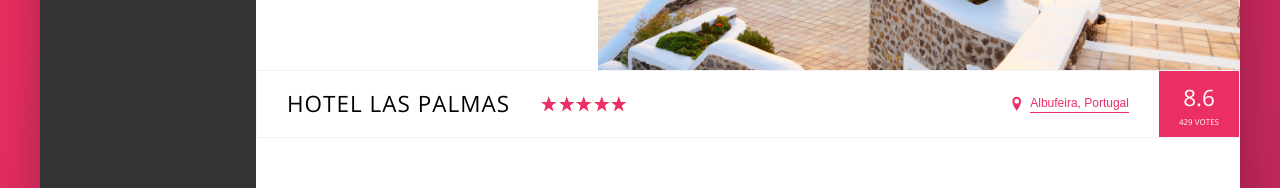
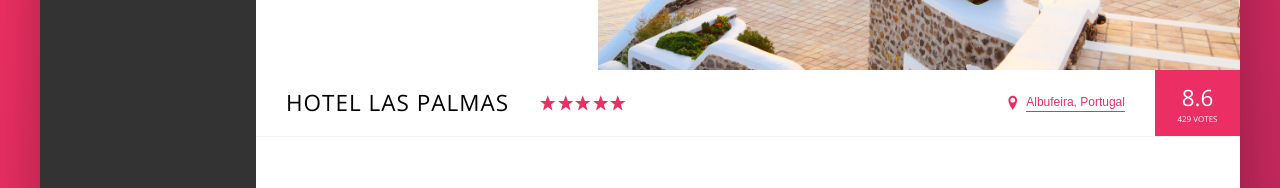
Before and after one commit to safintofiqali/trillo, a website: page index.html in a window 1280 px wide. Shown: the part 465-653 px from the top of the page. Drawn offline with nearby package versions, Linux system fonts and the light colour scheme.

```diff
--- a/sass/_components.scss
+++ b/sass/_components.scss
@@ -203,7 +203,7 @@
 .overview {
     display:flex;
     align-items: center;
-    border:1px solid var(--color-grey-light-2);
+    border-bottom:1px solid var(--color-grey-light-2);
 
     &__heading {
         font-size: 2.25rem;
@@ -246,12 +246,13 @@
         flex-direction: column;
         align-items: center;
         justify-content: center;
-        padding: 0 2rem;
+        padding: 0 2.25rem;
     }
 
     &__rating-average {
         font-size: 2.25rem;
         font-weight: 300;
+        margin-bottom: -3px;
     }
 
     &__rating-count {
```
Also changed, not shown: css/style.css.
